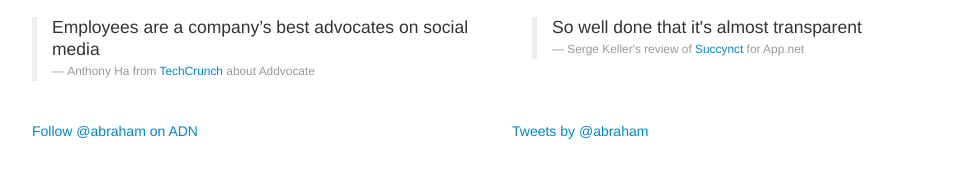
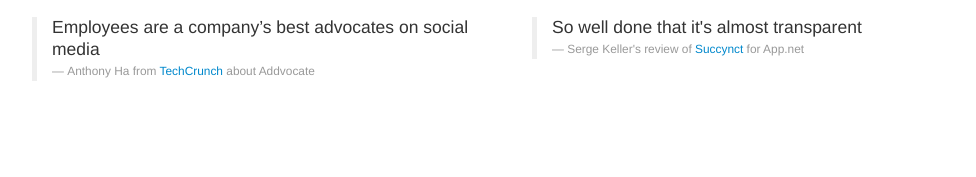
Before and after one commit to abraham/abraham.github.com, a plain HTML site: page index.html in a window 1280 px wide. Shown: the part 583-760 px from the top of the page, without its empty margins (138-1114 px from the left). Drawn offline with nearby package versions, Linux system fonts and the light colour scheme; a script that the page names is missing.

Commit message:
removed the rest of the facebook/twitter code

```diff
--- a/index.html
+++ b/index.html
@@ -159,17 +159,8 @@
     </div>
     <br>
     <div class="row">
-      <div class="span5">
-        <div>
-            <!-- ADN Widgets follow button: Replace abraham with your username -->
-            <a class="adnw-follow" data-username="abraham" href="https://alpha.app.net/abraham">Follow @abraham on ADN</a>
-        </div>
-        <br>
+      <div class="span9">
         <div class="g-plus" data-width="380" data-height="69" data-href="https://plus.google.com/114233674199568482864" data-rel="author"></div>
-        <div class="fb-subscribe" data-href="https://www.facebook.com/abrahamwilliams" data-show-faces="true" data-width="380"></div>
-      </div>
-      <div class="offset1 span6">
-        <a class="twitter-timeline" href="https://twitter.com/abraham" data-widget-id="252505796364075008">Tweets by @abraham</a>
       </div>
     </div>
   </div>
```
